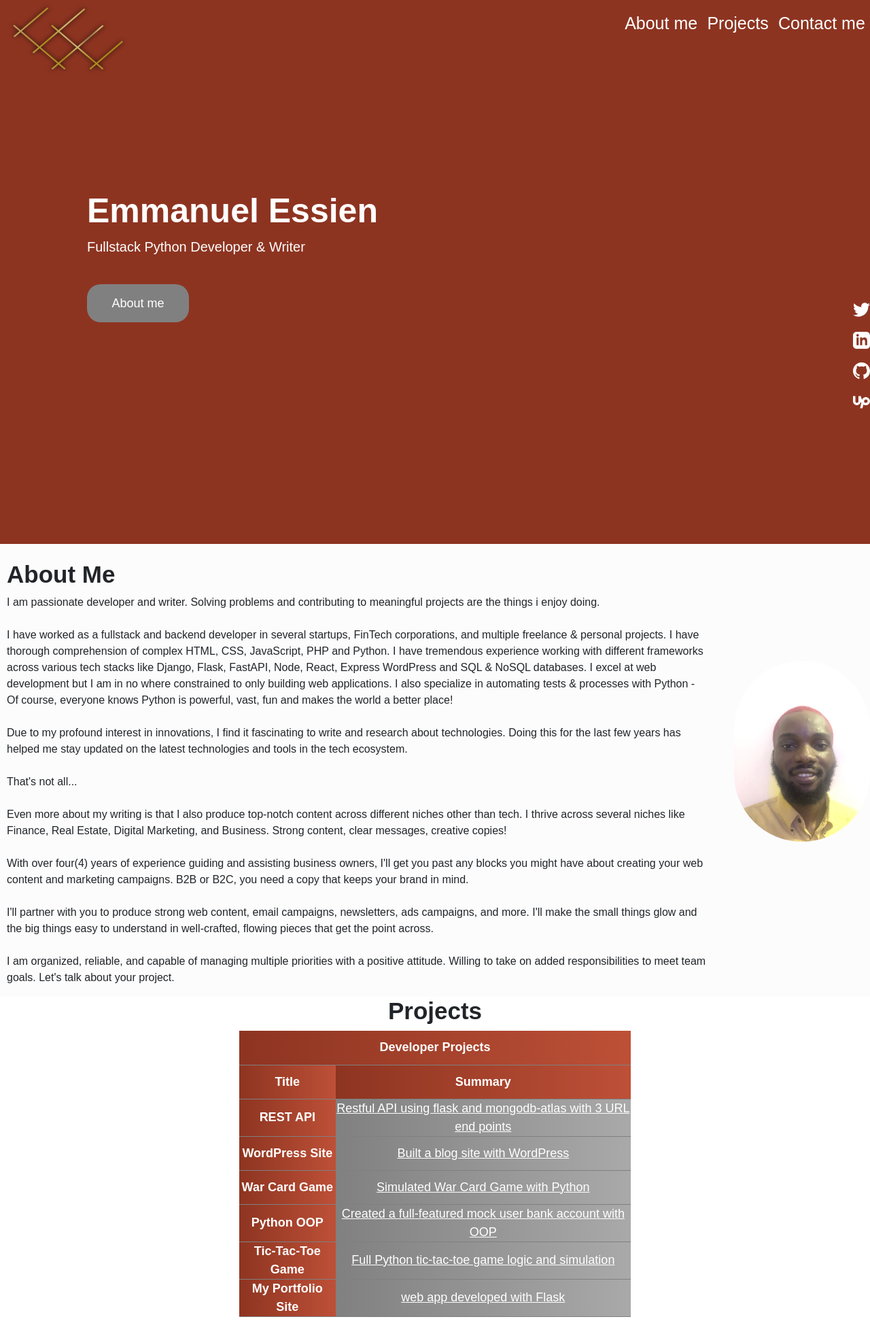
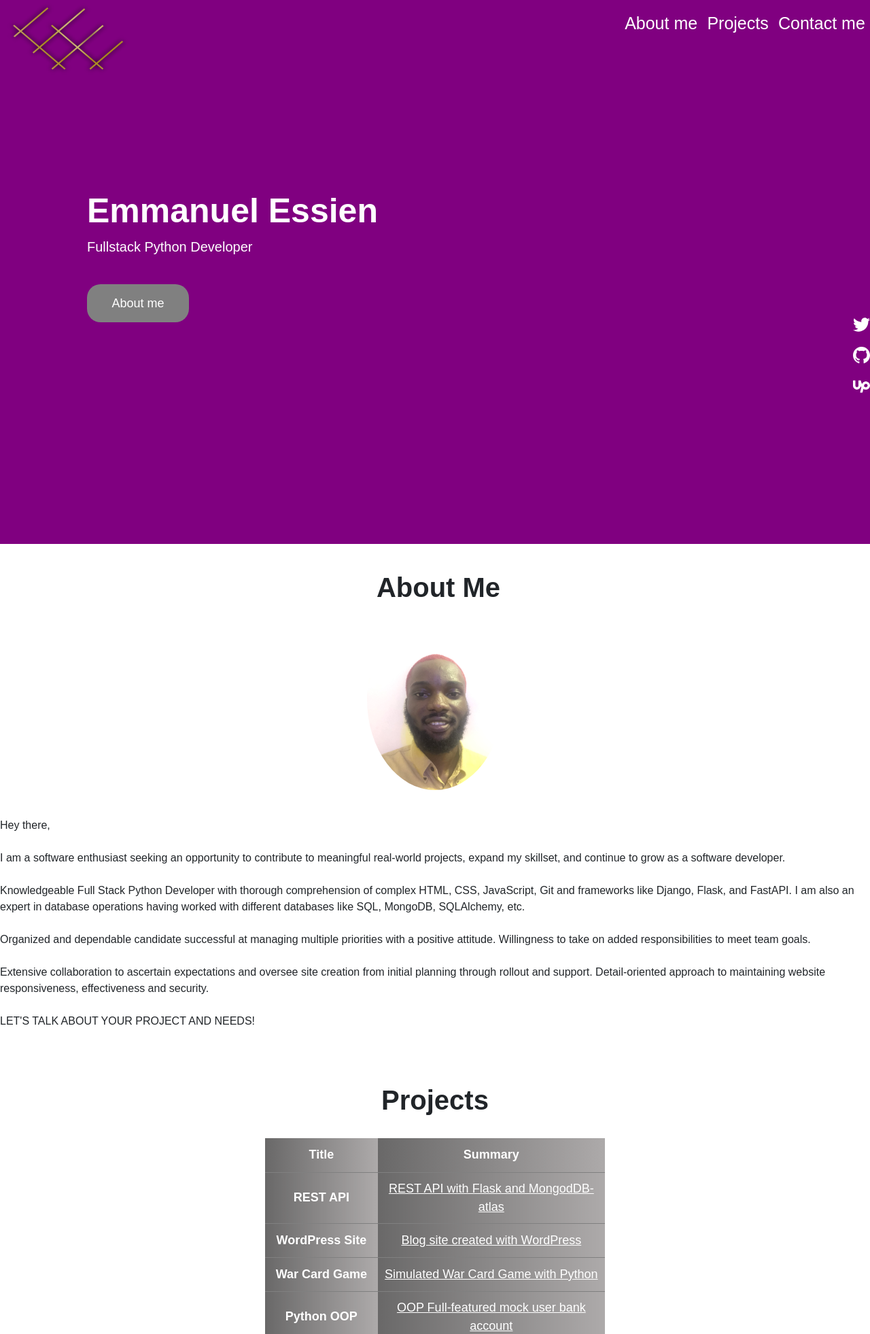
Before and after one commit to classAnon/portfolio3, a Flask app: page / in a window 1280 px wide. Shown: the top 1962 px of the page at 68% size. Run offline with Flask 2, Linux system fonts and the light colour scheme; some libraries are stand-ins or nearby versions; some web fonts are replaced.

Commit message:
updated app

```diff
--- a/app.py
+++ b/app.py
@@ -33,6 +33,7 @@ def form_handler():
     if not user:
         current_collection.insert_one(client_data)
         sleep(5)
+
         return redirect(url_for('home'))
     else:
         return jsonify({"msg": "Something went wrong. Could not send message"})
--- a/static/styles.css
+++ b/static/styles.css
@@ -8,14 +8,9 @@
 
 
 
-section {
-    background-color: rgb(252, 252, 252);
-}
-
-
 .hero {
     height: 100vh;
-    background-color: #8d3421;
+    background-color: purple;
     color: white;
     font-size: 30px;
 }
@@ -84,29 +79,32 @@ li{
 .about {
     display: flex;
     justify-content: space-around;
-    padding-top: 3vh;
+    padding-top: 5vh;
+    padding-bottom: 5vh;
 }
 
 .about h2{
+    display: flex;
+    justify-content: center;
     font-weight: bolder;
-    font-size: 35px;
+    font-size: 40px;
     padding-left: 10px;
 }
 
-.about p{
-    padding-left: 10px;
+.about .headshot-class{
+    display: flex;
+    justify-content: center;
 }
 
 .headshot {
     width: 200px;
-    border-radius: 125px;
-    margin-bottom: 10vh;
-    margin-left: 3vw;
+    border-radius: 50%;
+    margin-bottom: 5vh;
 }
 
 .headshot-container{
     display: flex;
-    align-items: center;
+    align-items: flex-end;
 }
 
 #projects{
@@ -115,9 +113,10 @@ li{
 
 #projects h2{
     font-weight: bolder;
-    font-size: 35px;
+    font-size: 40px;
     display: flex;
     justify-content: center;
+    padding: 3vh;
 }
 
 .dev-table{
@@ -146,7 +145,7 @@ a {
 }
 
 table{
-    width: 45vw;
+    width: 500px;
     height: 50vh;
     text-align: center;
     font-size: large;
@@ -166,12 +168,14 @@ table tr {
 }
 
 table th {
-    background-image: linear-gradient(to right, #8d3421, #bd5037);
+    padding: 10px;
+    background-image: linear-gradient(to right,  rgb(105, 104, 104), rgb(173, 170, 170));
     color: white;
 }
 
 table td {
-    background: linear-gradient(to right, gray, darkgray);
+    padding: 10px;
+    background: linear-gradient(to right, rgb(105, 104, 104), rgb(173, 170, 170));
     color: white;
 }
 
--- a/templates/home.html
+++ b/templates/home.html
@@ -34,7 +34,7 @@
         <div class="hero-area">
             <div class="hero-name">
                 <h1>Emmanuel Essien</h1>
-                <p>Fullstack Python Developer & Writer</p>
+                <p>Fullstack Python Developer</p>
                 <div class="about-button"><a href="#about-me">About me</a></div>
             </div>
 
@@ -44,11 +44,11 @@
                         <svg xmlns="http://www.w3.org/2000/svg" width="25" height="25" fill="#fff" viewBox="0 0 24 24"><path d="M24 4.557c-.883.392-1.832.656-2.828.775 1.017-.609 1.798-1.574 2.165-2.724-.951.564-2.005.974-3.127 1.195-.897-.957-2.178-1.555-3.594-1.555-3.179 0-5.515 2.966-4.797 6.045-4.091-.205-7.719-2.165-10.148-5.144-1.29 2.213-.669 5.108 1.523 6.574-.806-.026-1.566-.247-2.229-.616-.054 2.281 1.581 4.415 3.949 4.89-.693.188-1.452.232-2.224.084.626 1.956 2.444 3.379 4.6 3.419-2.07 1.623-4.678 2.348-7.29 2.04 2.179 1.397 4.768 2.212 7.548 2.212 9.142 0 14.307-7.721 13.995-14.646.962-.695 1.797-1.562 2.457-2.549z"/></svg>
                     </a>
                 </div>
-                <div>
+            <!--   <div>
                     <a href="https://linkedin.com/in/emmanuel-essien-44523423a" target="_blank">
                         <svg xmlns="http://www.w3.org/2000/svg" width="25" height="25" fill="#fff" viewBox="0 0 24 24"><path d="M19 0h-14c-2.761 0-5 2.239-5 5v14c0 2.761 2.239 5 5 5h14c2.762 0 5-2.239 5-5v-14c0-2.761-2.238-5-5-5zm-11 19h-3v-11h3v11zm-1.5-12.268c-.966 0-1.75-.79-1.75-1.764s.784-1.764 1.75-1.764 1.75.79 1.75 1.764-.783 1.764-1.75 1.764zm13.5 12.268h-3v-5.604c0-3.368-4-3.113-4 0v5.604h-3v-11h3v1.765c1.396-2.586 7-2.777 7 2.476v6.759z"/></svg>
                     </a>
-                </div>
+                </div> -->
                 <div>
                     <a href="https://github.com/classAnon" target="_blank">
                         <svg xmlns="http://www.w3.org/2000/svg" width="25" height="25" fill="#fff" viewBox="0 0 24 24"><path d="M12 0c-6.626 0-12 5.373-12 12 0 5.302 3.438 9.8 8.207 11.387.599.111.793-.261.793-.577v-2.234c-3.338.726-4.033-1.416-4.033-1.416-.546-1.387-1.333-1.756-1.333-1.756-1.089-.745.083-.729.083-.729 1.205.084 1.839 1.237 1.839 1.237 1.07 1.834 2.807 1.304 3.492.997.107-.775.418-1.305.762-1.604-2.665-.305-5.467-1.334-5.467-5.931 0-1.311.469-2.381 1.236-3.221-.124-.303-.535-1.524.117-3.176 0 0 1.008-.322 3.301 1.23.957-.266 1.983-.399 3.003-.404 1.02.005 2.047.138 3.006.404 2.291-1.552 3.297-1.23 3.297-1.23.653 1.653.242 2.874.118 3.176.77.84 1.235 1.911 1.235 3.221 0 4.609-2.807 5.624-5.479 5.921.43.372.823 1.102.823 2.222v3.293c0 .319.192.694.801.576 4.765-1.589 8.199-6.086 8.199-11.386 0-6.627-5.373-12-12-12z"/></svg>
@@ -68,52 +68,25 @@
         <div class="about">
             <div>
                 <h2>About Me</h2>
+                <div class="headshot-class"><img class="headshot" src="{{ url_for('static', filename="headshot.jpg") }}" /></div>
                 <p>
                 </blockquote>
-                I am passionate developer and writer. Solving problems and contributing to meaningful projects are the things i enjoy doing.
+                Hey there,
                 <br><br>
-
-                I have worked as a fullstack and backend developer in several startups, FinTech corporations, and multiple freelance & personal projects.
-                I have thorough comprehension of complex HTML, CSS, JavaScript, PHP and Python.
-                I have tremendous experience working with different frameworks across various tech stacks like Django, Flask, FastAPI, Node, React, Express WordPress and SQL & NoSQL databases.
-
-                I excel at web development but I am in no where constrained to only building web applications.
-                I also specialize in automating tests & processes with Python - Of course, everyone knows Python is powerful, vast, fun and makes the world a better place!
+                I am a software enthusiast seeking an opportunity to contribute to meaningful real-world projects, expand my skillset, and continue to grow as a software developer.
                 <br><br>
-
-                Due to my profound interest in innovations, I find it fascinating to write and research about technologies. Doing this for the last few years
-                has helped me stay updated on the latest technologies and tools in the tech ecosystem.
+                Knowledgeable Full Stack Python Developer with thorough comprehension of complex HTML, CSS, JavaScript, Git and frameworks like Django, Flask, and FastAPI. I am also an expert in database operations having worked with different databases like SQL, MongoDB, SQLAlchemy, etc.
                 <br><br>
-
-                That's not all...
+                Organized and dependable candidate successful at managing multiple priorities with a positive attitude. Willingness to take on added responsibilities to meet team goals.
                 <br><br>
-
-                Even more about my writing is that I also produce top-notch content across different niches other than tech.
-                I thrive across several niches like Finance, Real Estate, Digital Marketing, and Business.
-
-                Strong content, clear messages, creative copies!
+                Extensive collaboration to ascertain expectations and oversee site creation from initial planning through rollout and support. Detail-oriented approach to maintaining website responsiveness, effectiveness and security.
                 <br><br>
-
-                With over four(4) years of experience guiding and assisting business owners,
-                I'll get you past any blocks you might have about creating your web content and marketing campaigns.
-
-                B2B or B2C, you need a copy that keeps your brand in mind.
-                <br><br>
-
-                I'll partner with you to produce strong web content, email campaigns,
-                newsletters, ads campaigns, and more. I'll make the small things glow and the big things easy to understand in well-crafted, flowing pieces that
-                get the point across.<br><br>
-
-
-                I am organized, reliable, and capable of managing multiple priorities with a positive attitude. Willing to take on added responsibilities
-                to meet team goals. Let's talk about your project.
+                LET'S TALK ABOUT YOUR PROJECT AND NEEDS!
                 </blockquote>
                 </p>
 
-            </div>
 
-            <div class="headshot-container">
-                <img class="headshot" src="{{ url_for('static', filename="headshot.jpg") }}" />
+
             </div>
         </div>
     </section>
@@ -124,19 +97,16 @@
         <div class="dev-table">
             <table>
                 <tr>
-                    <th colspan="2">Developer Projects</th>
-                </tr>
-                <tr>
                     <th>Title</th>
                     <th>Summary</th>
                 </tr>
                 <tr>
                     <th>REST API</th>
-                    <td><a href="https://github.com/classAnon/FLASK-Projects.git" target="_blank">Restful API using flask and mongodb-atlas with 3 URL end points</a></td>
+                    <td><a href="https://github.com/classAnon/FLASK-Projects.git" target="_blank">REST API with Flask and MongodDB-atlas</a></td>
                 </tr>
                 <tr>
                     <th>WordPress Site</th>
-                    <td><a href="https://jeffaid.com/" target="_blank">Built a blog site with WordPress</a></td>
+                    <td><a href="https://jeffaid.com/" target="_blank">Blog site created with WordPress</a></td>
                 </tr>
                 <tr>
                     <th>War Card Game</th>
@@ -144,11 +114,11 @@
                 </tr>
                 <tr>
                     <th>Python OOP</th>
-                    <td><a href="https://github.com/classAnon/Python/blob/main/Bank%20Account%20Challenge%20with%20OOP.ipynb" target="_blank">Created a full-featured mock user bank account with OOP</a></td>
+                    <td><a href="https://github.com/classAnon/Python/blob/main/Bank%20Account%20Challenge%20with%20OOP.ipynb" target="_blank">OOP Full-featured mock user bank account</a></td>
                 </tr>
                 <tr>
                     <th>Tic-Tac-Toe Game</th>
-                    <td><a href="https://github.com/classAnon/Python/blob/main/Tic%20Tac%20Toe%20Game.ipynb" target="_blank">Full Python tic-tac-toe game logic and simulation</a></td>
+                    <td><a href="https://github.com/classAnon/Python/blob/main/Tic%20Tac%20Toe%20Game.ipynb" target="_blank">Python Tic-Tac-Toe Game</a></td>
                 </tr>
                 <tr>
                     <th>My Portfolio Site</th>
@@ -157,7 +127,7 @@
             </table>
         </div>
         <div class="project-tables">
-
+<!--
             <div class="table-one">
                 <table>
                     <tr>
@@ -245,7 +215,7 @@
                     </tr>
                 </table>
             </div>
-
+        -->
         </div>
     </section>
     <footer id="contact">
```
Also changed, not shown: other parts of static/styles.css (+14 -8 lines).
